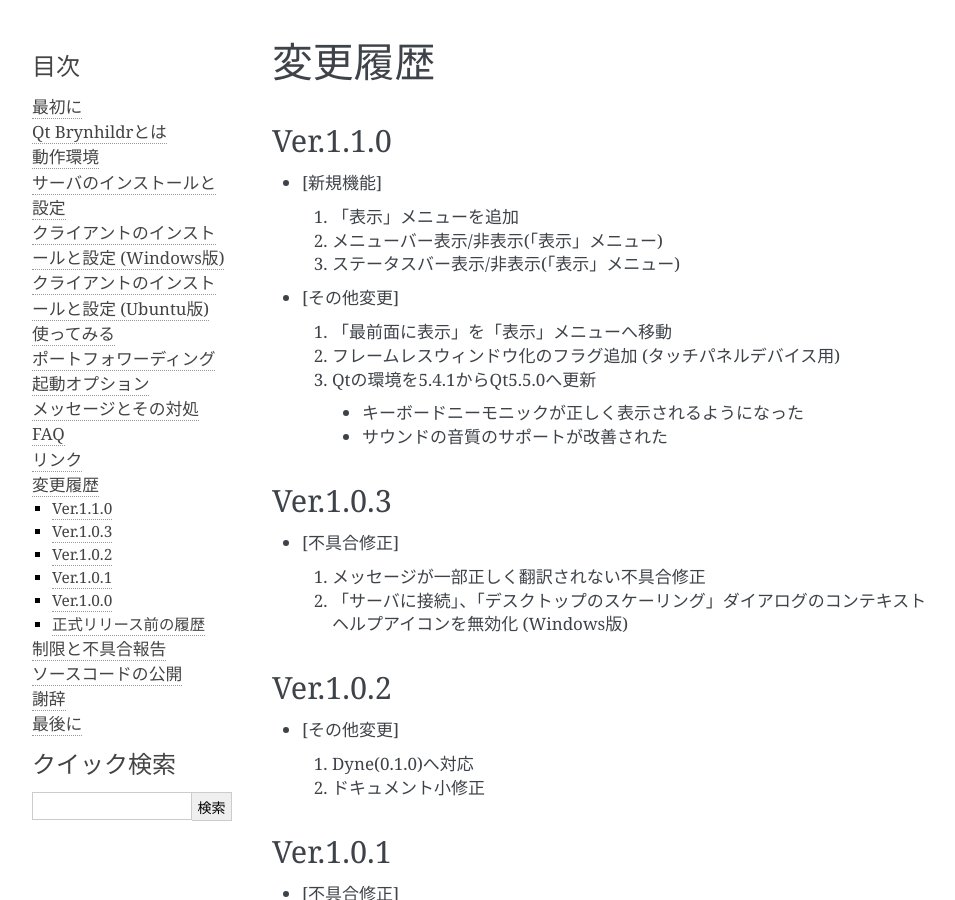
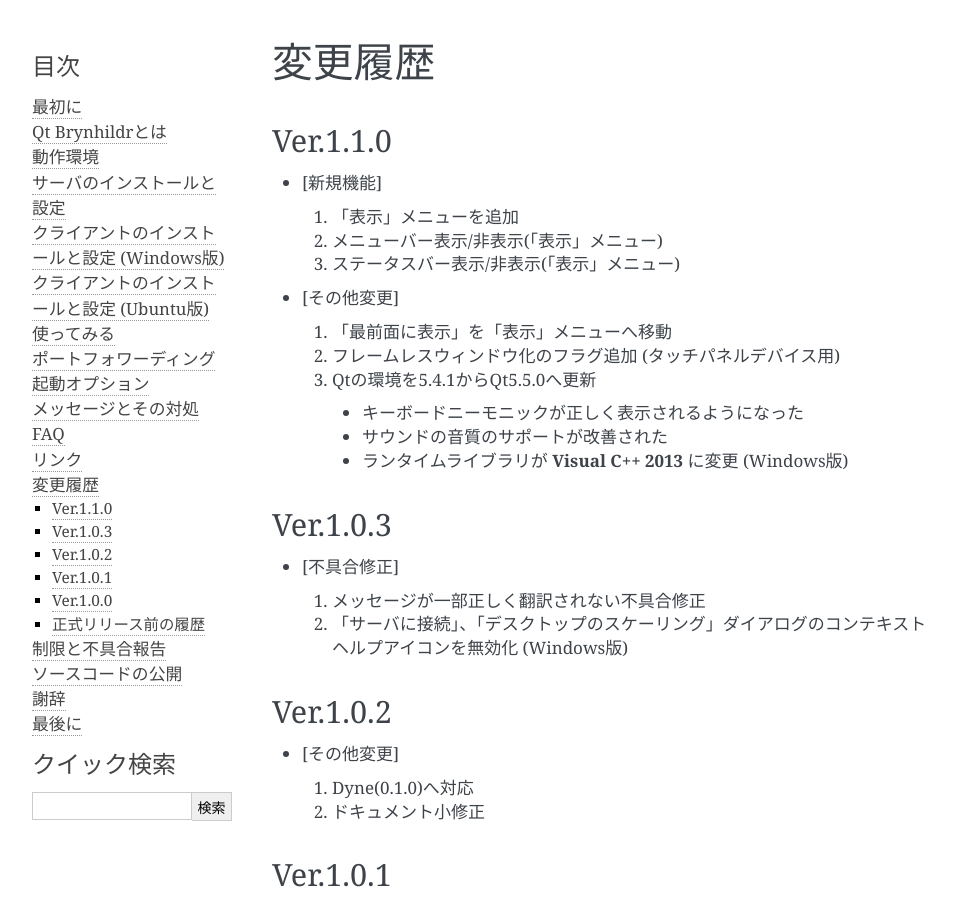
Before and after one commit to funfun-dc5/qtbrynhildr, a Sphinx documentation site: the page built from doc/manual/source/change_logs.rst, in a window 1280 px wide and 900 px high. Shown: the whole window, without its empty margins (148-1103 px from the left). Built offline with Sphinx 7.4.7, drawn with Linux system fonts in a browser that asks for light colours.

Commit message:
updated ReadMe.txt and manual

```diff
--- a/doc/manual/source/change_logs.rst
+++ b/doc/manual/source/change_logs.rst
@@ -20,6 +20,7 @@ Ver.1.1.0
 
    * キーボードニーモニックが正しく表示されるようになった
    * サウンドの音質のサポートが改善された
+   * ランタイムライブラリが **Visual C++ 2013** に変更 (Windows版)
 
 Ver.1.0.3
 ---------
```
Also changed, not shown: 1 other file.
